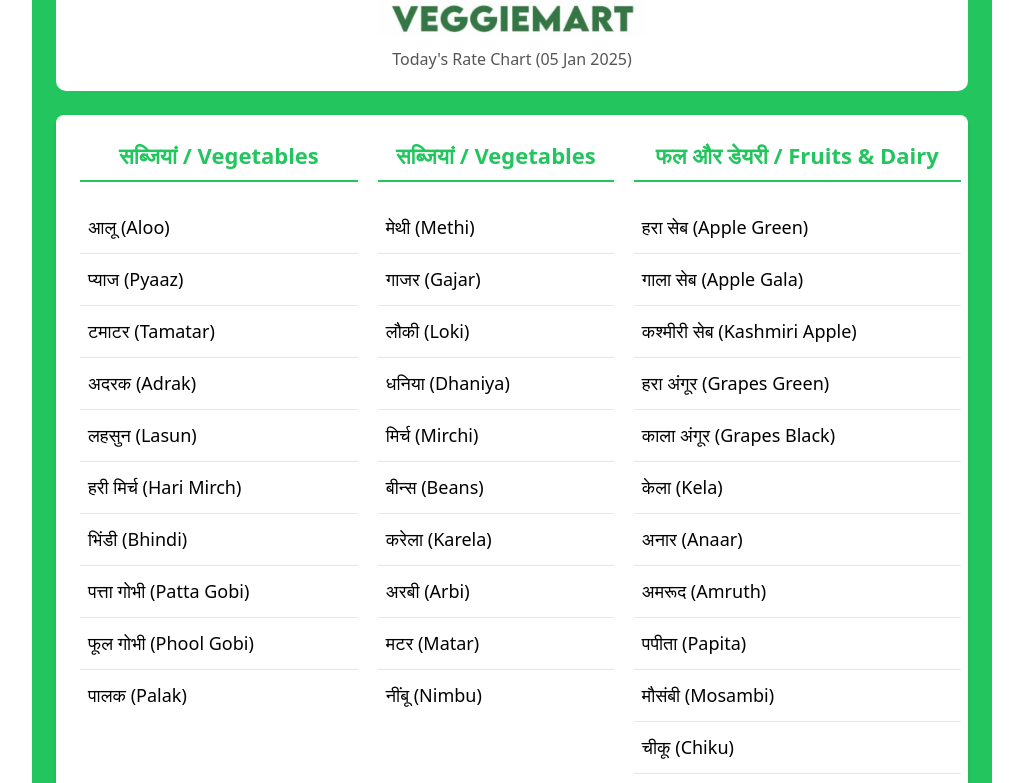
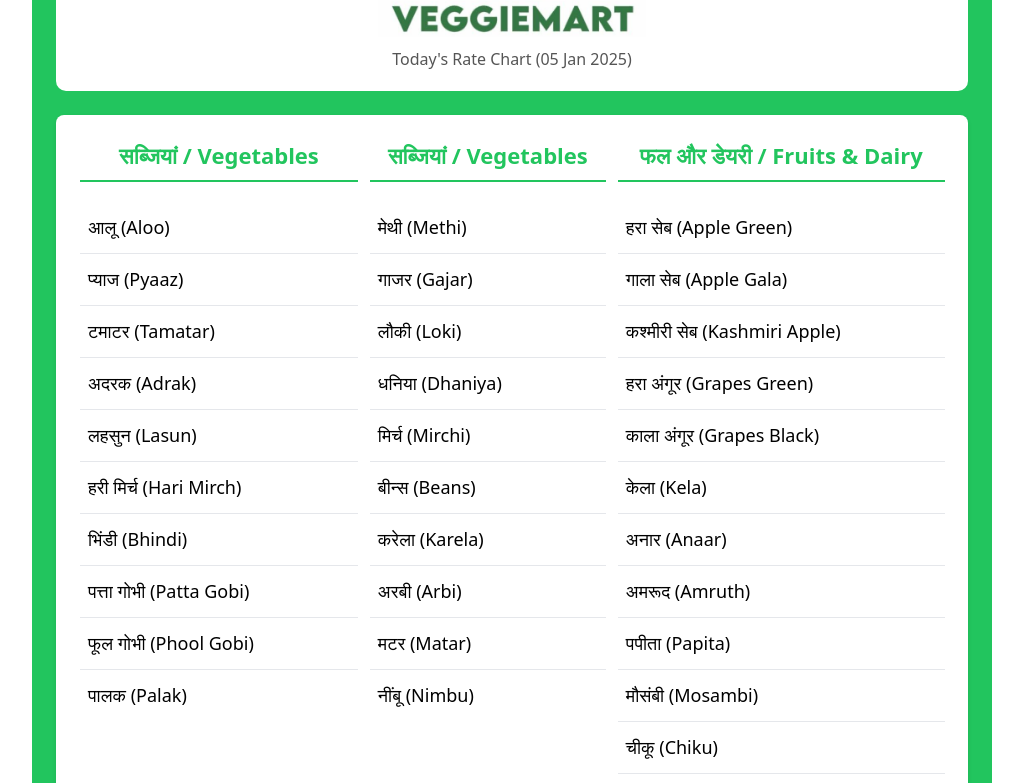
Before and after one commit to theconfusedhead/react, a React (Vite) app: page / in a window 1280 px wide. Shown: the part 1177-1960 px from the top of the page, without its empty margins (128-1151 px from the left). Built offline with nearby package versions, Linux system fonts and the light colour scheme.

Commit message:
bug fix on grid padding

```diff
--- a/VeggieMart.css
+++ b/VeggieMart.css
@@ -108,7 +108,7 @@
 .price-chart {
   display: grid;
   grid-template-columns: repeat(3, 1fr);
-  gap: 20px;
+  gap: 12px;
   background-color: white;
   border-radius: 8px;
   padding: 24px;
```
